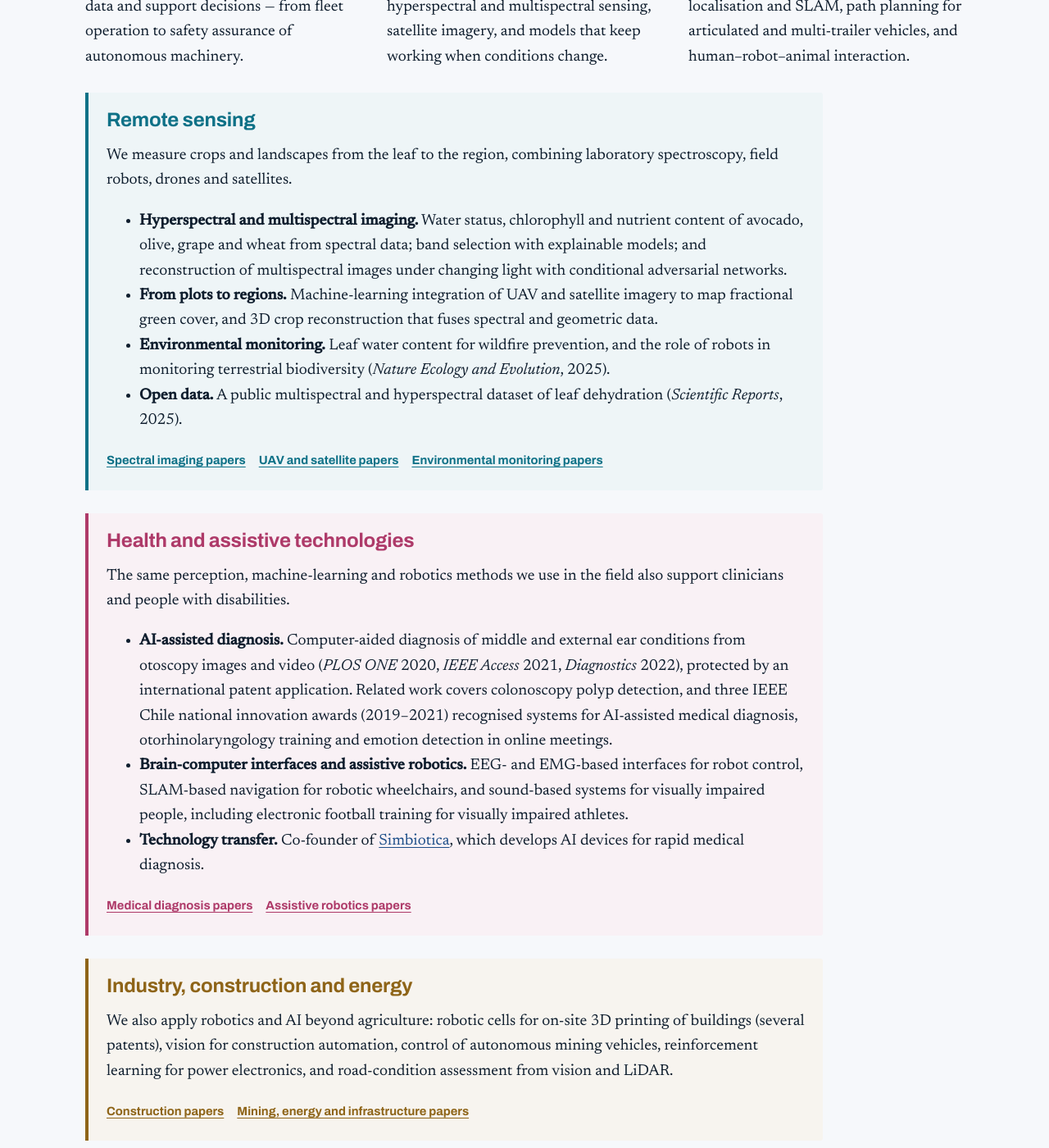
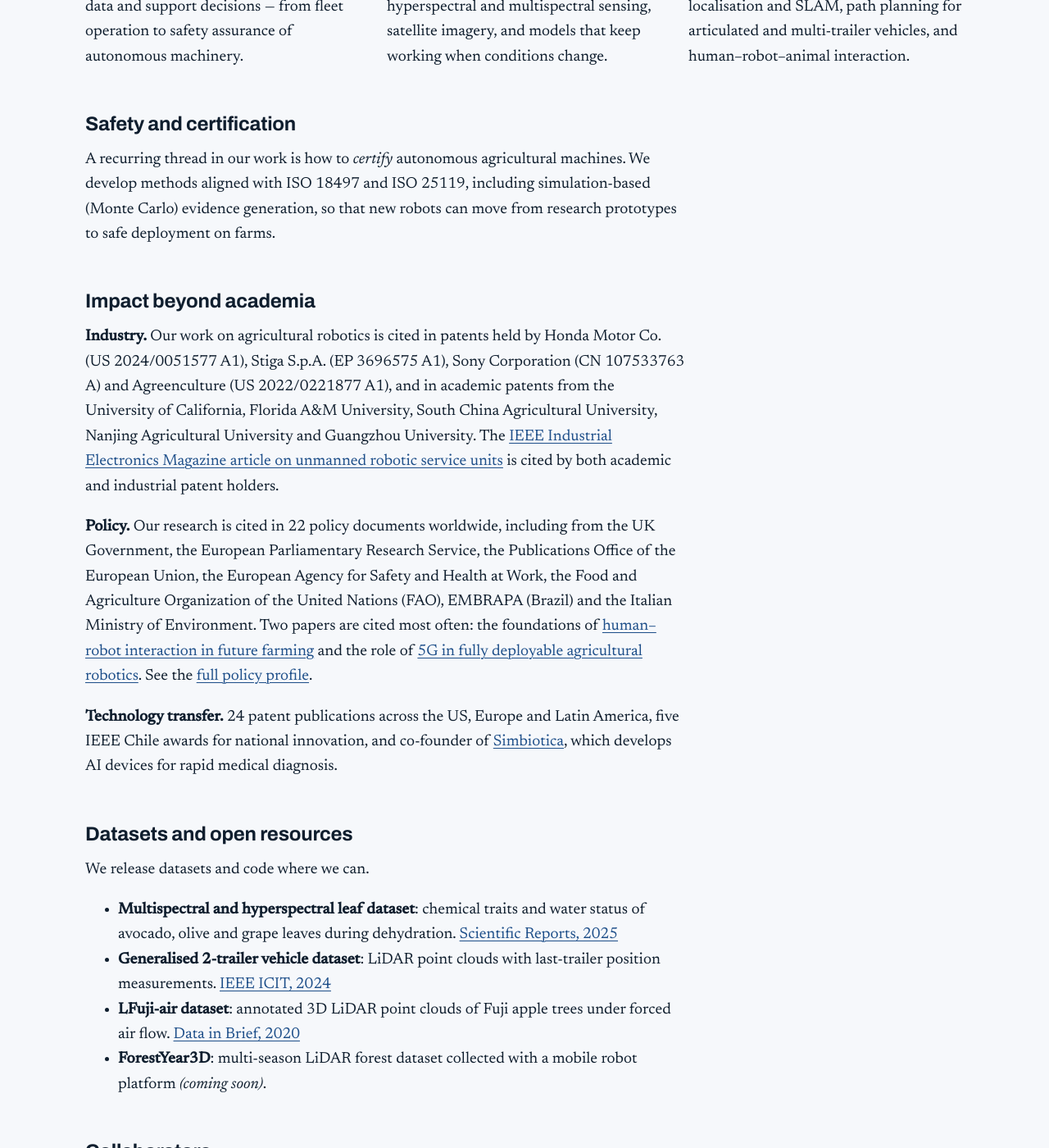
Before and after one commit to fauatcheein/fauatcheein, a Jekyll site: the page built from research.md, in a window 1280 px wide and 1400 px high, scrolled down 638 px. Shown: the whole window at 82% size. Built offline with Jekyll 4.4.1, drawn with Linux system fonts in a browser that asks for light colours.

Commit message:
Keep Research page to current HIT work; move health and industry lines to CV as earlier research
Co-Authored-By: Claude Opus 5.5 <noreply@anthropic.com>
Claude-Session: https://claude.ai/code/session_013vG8pAwPL2boRy86rjwP67

```diff
--- a/_data/topics.yml
+++ b/_data/topics.yml
@@ -56,6 +56,7 @@
 
 - area: Health and assistive technologies
   key: health
+  current: false   # earlier research line: kept in publication filters, hidden from home-page interests
   topics:
     - slug: diagnosis
       label: AI-assisted medical diagnosis
@@ -64,6 +65,7 @@
 
 - area: Industry, construction and energy
   key: industry
+  current: false   # earlier research line: kept in publication filters, hidden from home-page interests
   topics:
     - slug: construction
       label: Construction robotics and 3D printing
--- a/research.md
+++ b/research.md
@@ -23,35 +23,6 @@ intro: The Harper Institute of Technology is built around three pillars. Most of
     <p>Autonomous ground vehicles and manipulators for agriculture and forestry: localisation and SLAM, path planning for articulated and multi-trailer vehicles, and human–robot–animal interaction.</p>
   </div>
 </div>
-
-<section class="area-panel area-remote">
-<h2>Remote sensing</h2>
-<p>We measure crops and landscapes from the leaf to the region, combining laboratory spectroscopy, field robots, drones and satellites.</p>
-<ul>
-<li><strong>Hyperspectral and multispectral imaging.</strong> Water status, chlorophyll and nutrient content of avocado, olive, grape and wheat from spectral data; band selection with explainable models; and reconstruction of multispectral images under changing light with conditional adversarial networks.</li>
-<li><strong>From plots to regions.</strong> Machine-learning integration of UAV and satellite imagery to map fractional green cover, and 3D crop reconstruction that fuses spectral and geometric data.</li>
-<li><strong>Environmental monitoring.</strong> Leaf water content for wildfire prevention, and the role of robots in monitoring terrestrial biodiversity (<em>Nature Ecology and Evolution</em>, 2025).</li>
-<li><strong>Open data.</strong> A public multispectral and hyperspectral dataset of leaf dehydration (<em>Scientific Reports</em>, 2025).</li>
-</ul>
-<p class="topic-links"><a href="{{ '/publications/' | relative_url }}?topic=spectral">Spectral imaging papers</a><a href="{{ '/publications/' | relative_url }}?topic=uav-satellite">UAV and satellite papers</a><a href="{{ '/publications/' | relative_url }}?topic=environment">Environmental monitoring papers</a></p>
-</section>
-
-<section class="area-panel area-health">
-<h2>Health and assistive technologies</h2>
-<p>The same perception, machine-learning and robotics methods we use in the field also support clinicians and people with disabilities.</p>
-<ul>
-<li><strong>AI-assisted diagnosis.</strong> Computer-aided diagnosis of middle and external ear conditions from otoscopy images and video (<em>PLOS ONE</em> 2020, <em>IEEE Access</em> 2021, <em>Diagnostics</em> 2022), protected by an international patent application. Related work covers colonoscopy polyp detection, and three IEEE Chile national innovation awards (2019–2021) recognised systems for AI-assisted medical diagnosis, otorhinolaryngology training and emotion detection in online meetings.</li>
-<li><strong>Brain-computer interfaces and assistive robotics.</strong> EEG- and EMG-based interfaces for robot control, SLAM-based navigation for robotic wheelchairs, and sound-based systems for visually impaired people, including electronic football training for visually impaired athletes.</li>
-<li><strong>Technology transfer.</strong> Co-founder of <a href="https://www.simbiotica.ai">Simbiotica</a>, which develops AI devices for rapid medical diagnosis.</li>
-</ul>
-<p class="topic-links"><a href="{{ '/publications/' | relative_url }}?topic=diagnosis">Medical diagnosis papers</a><a href="{{ '/publications/' | relative_url }}?topic=assistive">Assistive robotics papers</a></p>
-</section>
-
-<section class="area-panel area-industry">
-<h2>Industry, construction and energy</h2>
-<p>We also apply robotics and AI beyond agriculture: robotic cells for on-site 3D printing of buildings (several patents), vision for construction automation, control of autonomous mining vehicles, reinforcement learning for power electronics, and road-condition assessment from vision and LiDAR.</p>
-<p class="topic-links"><a href="{{ '/publications/' | relative_url }}?topic=construction">Construction papers</a><a href="{{ '/publications/' | relative_url }}?topic=infrastructure">Mining, energy and infrastructure papers</a></p>
-</section>
 
 ## Safety and certification
 
```
Also changed, not shown: cv.html (+8 -0 lines), index.md (+2 -2 lines).
